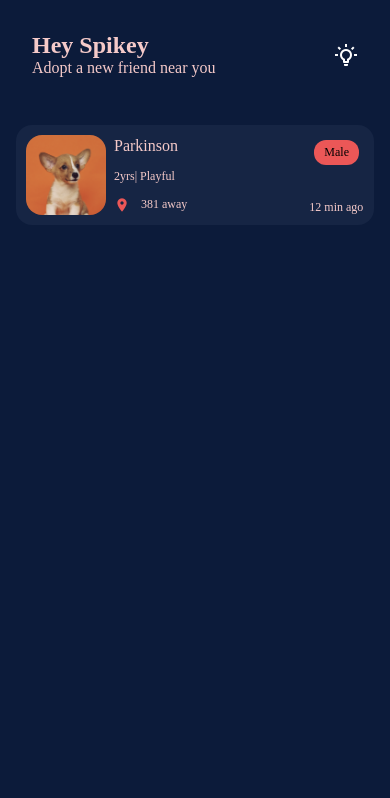
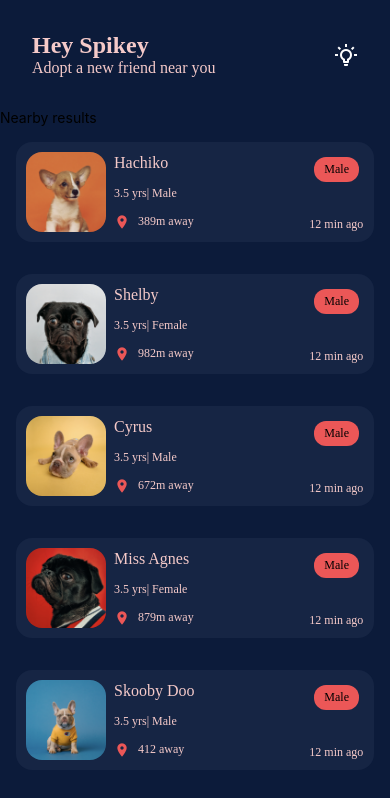
Before and after one commit to soethan98/Wiggles, a React Native app: screen /Home in a window 390 px wide. Shown: the top 798 px of the page. Built offline with nearby package versions, Linux system fonts and the light colour scheme.

Commit message:
Added ImageSourceProps for asset image

```diff
--- a/src/components/ItemDogCard.tsx
+++ b/src/components/ItemDogCard.tsx
@@ -1,23 +1,30 @@
 
 
 import { Text, View, Image } from 'react-native'
-import React from 'react'
+import React,{PropsWithChildren} from 'react'
 import styles from './itemDogCard.style'
 import Icon from 'react-native-vector-icons/MaterialIcons'
 import { COLORS } from '../constants'
 import GenderTag from './GenderTag'
+import { Dog } from '../data/Dog'
 
-const ItemDogCard = () => {
+
+
+type  ItemDogCardProps = PropsWithChildren<{
+  dog:Dog
+}>
+
+const ItemDogCard = ({dog}:ItemDogCardProps) => {
   return (
     <View style={styles.cardContainer}>
       <View style={styles.contentContainer}>
-        <Image source={require('../../assets/images/orange_dog.png')} style={styles.image} />
+        <Image source={dog.image} style={styles.image} />
         <View style={styles.detailsText}>
-          <Text style = {styles.nameText}>Parkinson</Text>
-          <Text style = {styles.activityText}>2yrs| Playful</Text>
+          <Text style = {styles.nameText}>{dog.name}</Text>
+          <Text style = {styles.activityText}>{dog.age} yrs| {dog.gender}</Text>
           <View style = {styles.locationContent}>
             <Icon name='location-on' size={16} color={COLORS.RED} />
-            <Text style  = {styles.locationText}> 381 away </Text>
+            <Text style  = {styles.locationText}>{dog.location}</Text>
           </View>
         </View>
         <View style= {styles.genderTag}>
--- a/src/data/Dog.ts
+++ b/src/data/Dog.ts
@@ -1,3 +1,4 @@
+import { ImageProps, ImageSourcePropType } from "react-native";
 import { Owner } from "./owner";
 
 export interface Dog {
@@ -8,7 +9,7 @@ export interface Dog {
     color: string,
     weight: number,
     location: string,
-    image: string,
+    image: ImageSourcePropType,
     about: string,
 
 }
--- a/src/data/Dogs.ts
+++ b/src/data/Dogs.ts
@@ -1,78 +1,69 @@
 import { Dog } from "./Dog";
+import orange_dog from '../../assets/images/orange_dog.png'
+
+import blue_dog from '../../assets/images/blue_dog.png'
+import red_dog from '../../assets/images/red_dog.png'
+import white_dog from '../../assets/images/white_dog.png'
+import yellow_dog from '../../assets/images/yellow_dog.png'
 
 
-let dogs: Dog[] = [
+const dogs: Dog[] = [
     {
-    id:0,
-    name:"Hachiko",
-    age:3.5,
-    gender:"Male",
-    color:"Brown",
-    weight:12.9,
-    location: "389m away",
-    image:require('../../assets/images/orange_dog.jog'),
-    about:"Lorem Ipsum is simply dummy text of the printing and typesetting industry. Lorem Ipsum has been the industry's standard dummy text ever since the 1500s, when an unknown printer took a galley of type and scrambled it to make a type specimen book. It has survived not only five centuries,"
+        id: 0,
+        name: "Hachiko",
+        age: 3.5,
+        gender: "Male",
+        color: "Brown",
+        weight: 12.9,
+        location: "389m away",
+        image:  orange_dog,
+        //'../../assets/images/orange_dog.jog',
+        about: "Lorem Ipsum is simply dummy text of the printing and typesetting industry. Lorem Ipsum has been the industry's standard dummy text ever since the 1500s, when an unknown printer took a galley of type and scrambled it to make a type specimen book. It has survived not only five centuries,"
+    },
+    {
+        id: 1,
+        name: "Shelby",
+        age: 3.5,
+        gender: "Female",
+        color: "Choco",
+        weight: 14.9,
+        location: "982m away",
+        image: white_dog,
+        about: "Lorem Ipsum is simply dummy text of the printing and typesetting industry. Lorem Ipsum has been the industry's standard dummy text ever since the 1500s, when an unknown printer took a galley of type and scrambled it to make a type specimen book. It has survived not only five centuries,"
+    },
+    {
+        id: 2,
+        name: "Cyrus",
+        age: 3.5,
+        gender: "Male",
+        color: "Black",
+        weight: 8.2,
+        location: "672m away",
+        image: yellow_dog,
+        about: "Lorem Ipsum is simply dummy text of the printing and typesetting industry. Lorem Ipsum has been the industry's standard dummy text ever since the 1500s, when an unknown printer took a galley of type and scrambled it to make a type specimen book. It has survived not only five centuries,"
+    },
+    {
+        id: 3,
+        name: "Miss Agnes",
+        age: 3.5,
+        gender: "Female",
+        color: "White",
+        weight: 9.6,
+        location: "879m away",
+        image:red_dog,
+        about: "Lorem Ipsum is simply dummy text of the printing and typesetting industry. Lorem Ipsum has been the industry's standard dummy text ever since the 1500s, when an unknown printer took a galley of type and scrambled it to make a type specimen book. It has survived not only five centuries,"
+    },
+    {
+        id: 4,
+        name: "Skooby Doo",
+        age: 3.5,
+        gender: "Male",
+        color: "Gold",
+        weight: 12.4,
+        location: "412 away",
+        image: blue_dog,
+        about: "Lorem Ipsum is simply dummy text of the printing and typesetting industry. Lorem Ipsum has been the industry's standard dummy text ever since the 1500s, when an unknown printer took a galley of type and scrambled it to make a type specimen book. It has survived not only five centuries,"
     }
 ]
 
-
-// Dog(
-//     0,
-//     "Hachiko",
-//     3.5,
-//     "Male",
-//     "Brown",
-//     12.9,
-//     "389m away",
-//     R.drawable.orange_dog,
-//     "Lorem Ipsum is simply dummy text of the printing and typesetting industry. Lorem Ipsum has been the industry's standard dummy text ever since the 1500s, when an unknown printer took a galley of type and scrambled it to make a type specimen book. It has survived not only five centuries,",
-//     owner
-// ),
-// Dog(
-//     1,
-//     "Skooby Doo",
-//     3.5,
-//     "Male",
-//     "Gold",
-//     12.4,
-//     "412m away",
-//     R.drawable.blue_dog,
-//     "Lorem Ipsum is simply dummy text of the printing and typesetting industry. Lorem Ipsum has been the industry's standard dummy text ever since the 1500s, when an unknown printer took a galley of type and scrambled it to make a type specimen book. It has survived not only five centuries,",
-//     owner
-// ),
-// Dog(
-//     2,
-//     "Miss Agnes",
-//     3.5,
-//     "Female",
-//     "White",
-//     9.6,
-//     "879m away",
-//     R.drawable.red_dog,
-//     "Lorem Ipsum is simply dummy text of the printing and typesetting industry. Lorem Ipsum has been the industry's standard dummy text ever since the 1500s, when an unknown printer took a galley of type and scrambled it to make a type specimen book. It has survived not only five centuries,",
-//     owner
-// ),
-// Dog(
-//     3,
-//     "Cyrus",
-//     3.5,
-//     "Male",
-//     "Black",
-//     8.2,
-//     "672m away",
-//     R.drawable.yellow_dog,
-//     "Lorem Ipsum is simply dummy text of the printing and typesetting industry. Lorem Ipsum has been the industry's standard dummy text ever since the 1500s, when an unknown printer took a galley of type and scrambled it to make a type specimen book. It has survived not only five centuries,",
-//     owner
-// ),
-// Dog(
-//     4,
-//     "Shelby",
-//     3.5,
-//     "Female",
-//     "Choco",
-//     14.9,
-//     "982m away",
-//     R.drawable.white_dog,
-//     "Lorem Ipsum is simply dummy text of the printing and typesetting industry. Lorem Ipsum has been the industry's standard dummy text ever since the 1500s, when an unknown printer took a galley of type and scrambled it to make a type specimen book. It has survived not only five centuries,",
-//     owner
-// )
+export default dogs
--- /dev/null
+++ b/src/index.d.ts
@@ -0,0 +1 @@
+declare module '*.png'
--- a/src/screens/Home.tsx
+++ b/src/screens/Home.tsx
@@ -1,4 +1,4 @@
-import { StyleSheet, Text, TouchableOpacity, View } from 'react-native'
+import { FlatList, StyleSheet, Text, TouchableOpacity, View } from 'react-native'
 import React from 'react'
 import { NativeStackScreenProps } from '@react-navigation/native-stack'
 import { MainNavParamList } from '../../App'
@@ -6,6 +6,7 @@ import styles from './home.style'
 import TopBar from '../components/TopBar'
 import GenderTag from '../components/GenderTag'
 import ItemDogCard from '../components/ItemDogCard'
+import dogs from '../data/Dogs'
 
 
 
@@ -15,7 +16,14 @@ export default function Home({ navigation }: HomeProps) {
     return (
         <View style = {styles.mainContainer}>
            <TopBar/>
-           <ItemDogCard />
+           <Text>Nearby results</Text>
+           <FlatList
+           data={dogs}
+        keyExtractor={item => item.id.toString()}
+           renderItem={({item}) => (
+            <ItemDogCard dog={item}/>
+           )}
+          />
         </View>
     )
 }
```
